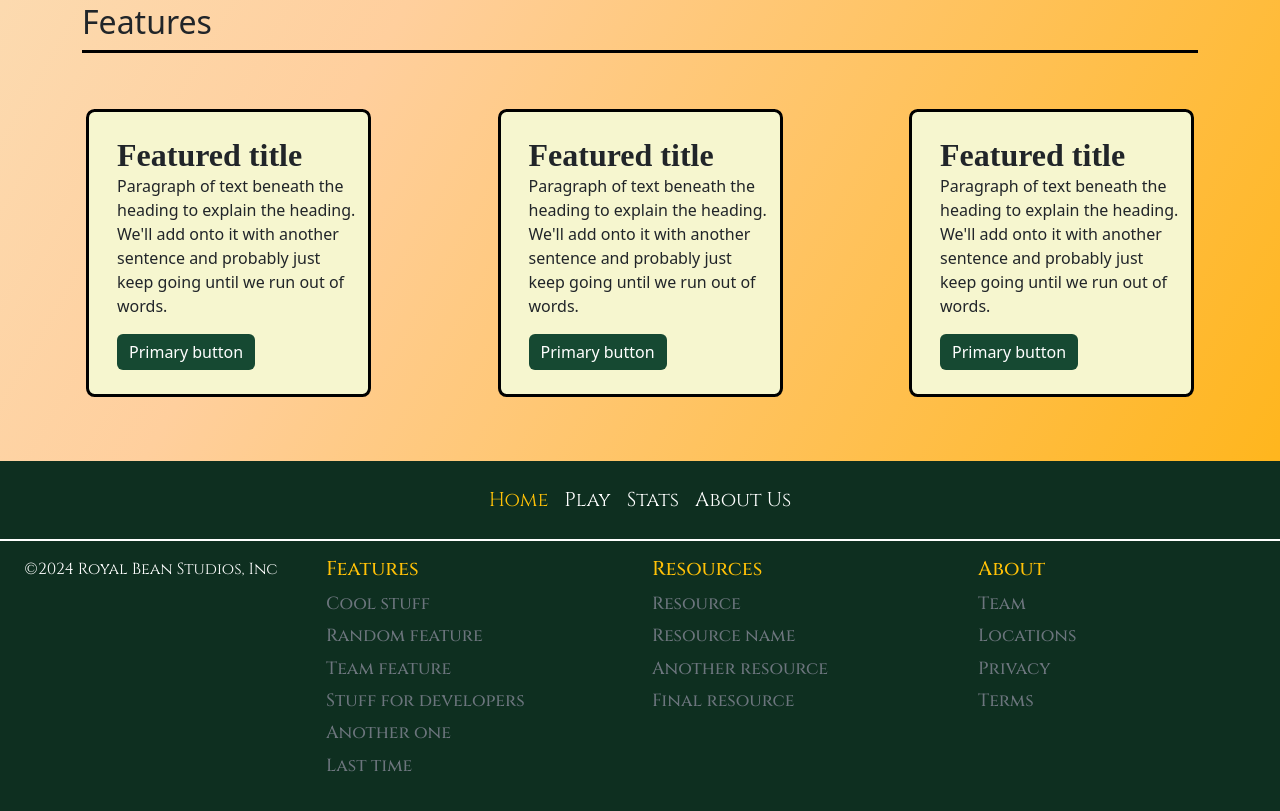
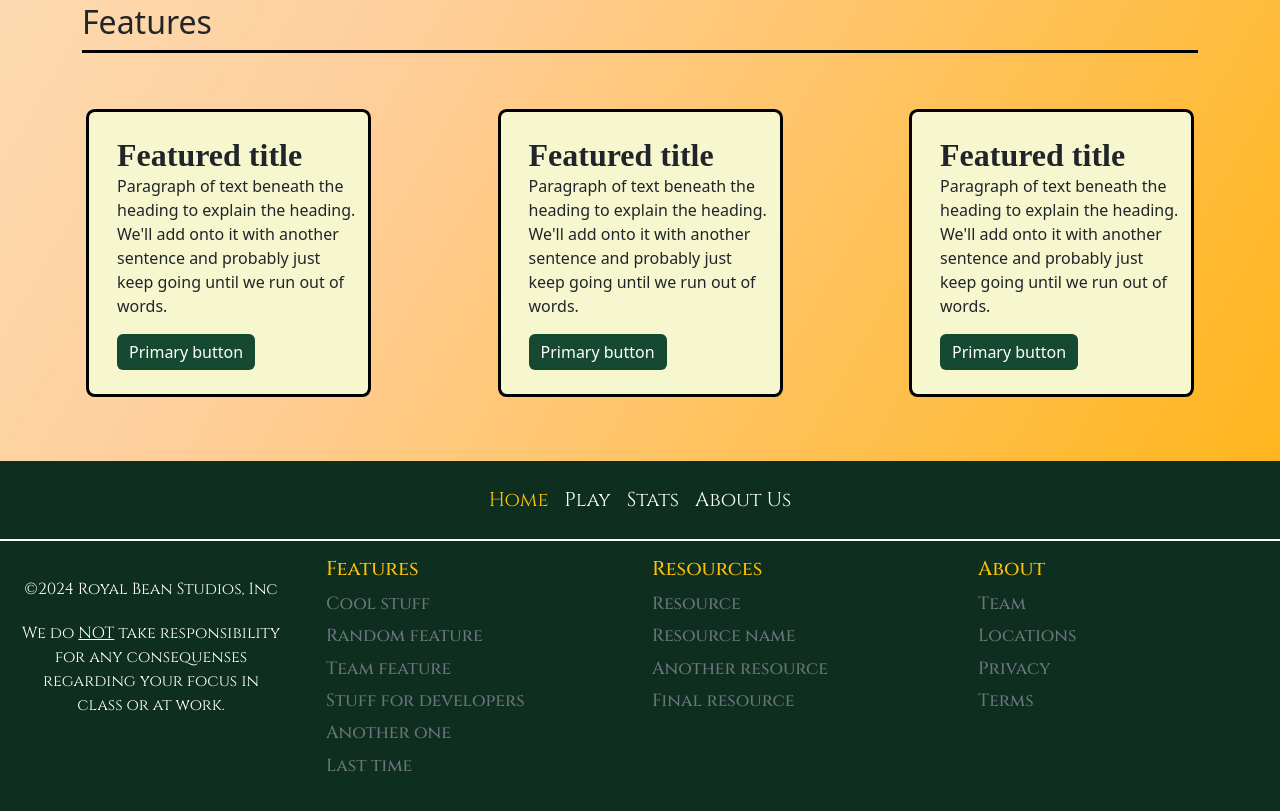
Before and after one commit to electric663hair/royal_bean_casino, a plain HTML site: page index.html in a window 1280 px wide. Shown: the part 1386-2197 px from the top of the page. Drawn offline with nearby package versions, Linux system fonts and the light colour scheme.

Commit message:
jeg vet ikke

```diff
--- a/index.html
+++ b/index.html
@@ -363,7 +363,8 @@
 
         <div class="row">
           <div class="col-12 col-md">
-            <p class="text-center text-white" id="copyright">© 2010 Royal Bean Studios, Inc</p>
+            <p class="text-center text-white cinzel margin20px" id="copyright">© 2010 Royal Bean Studios, Inc</p>
+            <p class="text-center text-white cinzel margin20px">We do <u>NOT</u> take responsibility for any consequenses regarding your focus in class or at work.</p>
             <!--<p class="text-center text-white">Website has been viewed <span id="timesViewed">x</span> times since 12th October 2024</p>-->
           </div>
           <div class="col-6 col-md">
--- a/style.css
+++ b/style.css
@@ -643,8 +643,11 @@ footer{
     transition: all 0.1s;
 }
 
-#copyright {
+.cinzel {
     font-family: "Cinzel", serif;
+}
+.margin20px {
+    margin: 20px;
 }
 
 .gamesCatalog {
```
